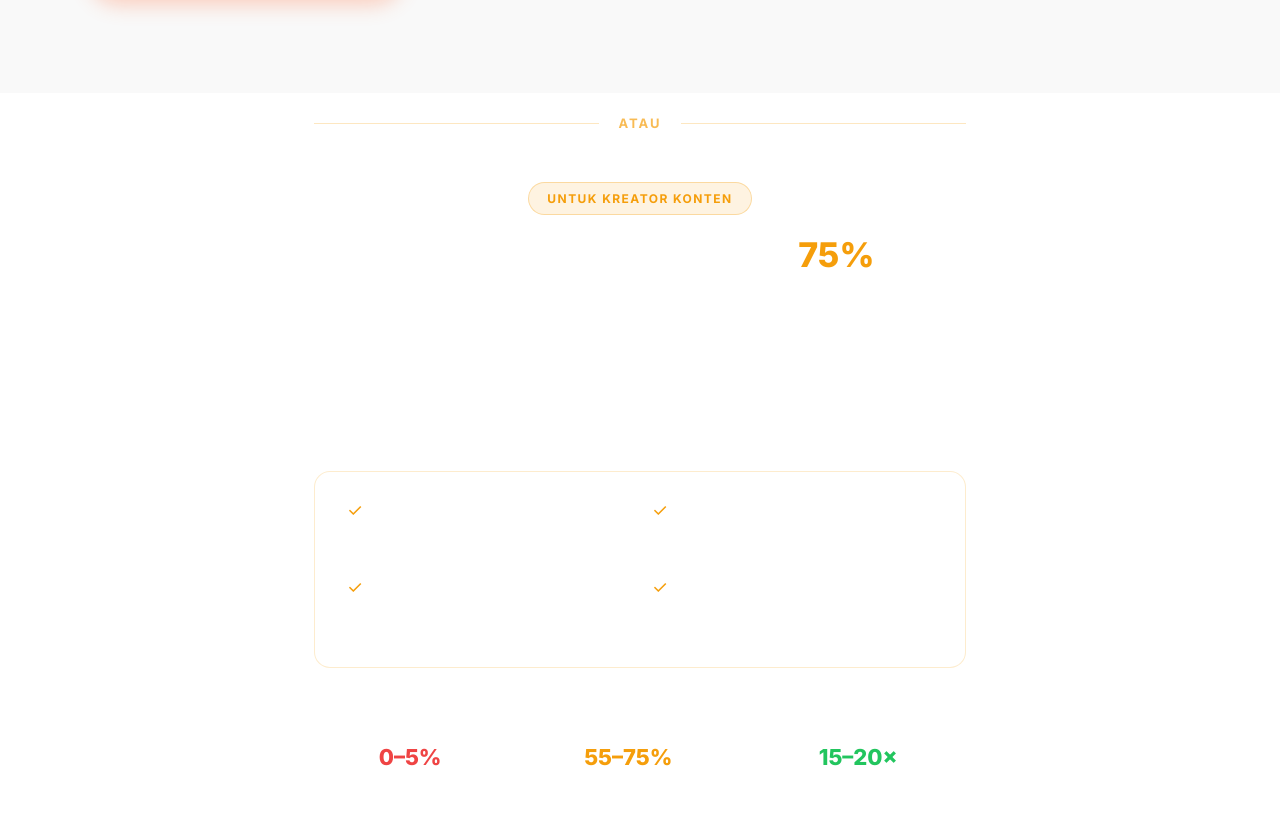
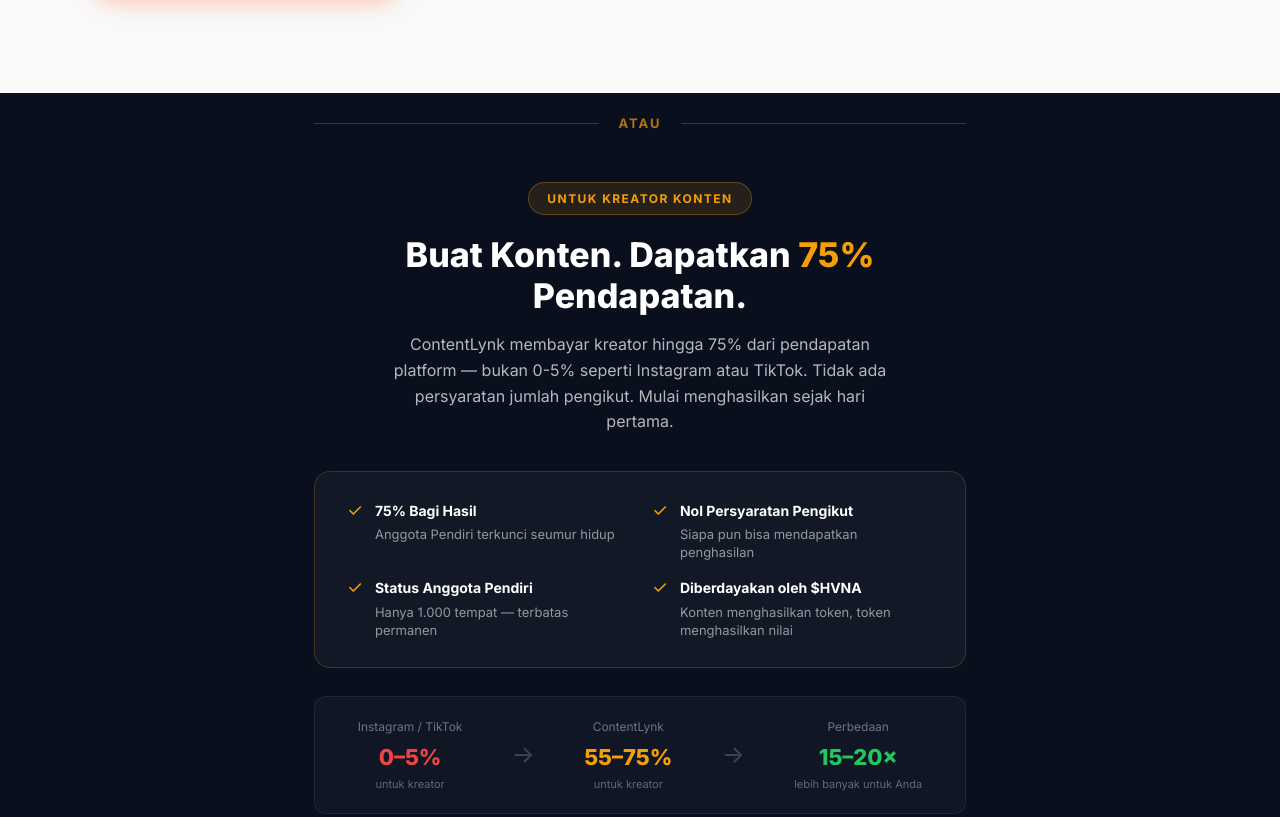
Before and after one commit to HavanaWeb3/hvna-presale-landing, a website: page id.html in a window 1280 px wide. Shown: the part 5673-6490 px from the top of the page. Drawn offline with Linux system fonts and the light colour scheme.

Commit message:
fix: add dark background wrapper to ContentLynk creator section

```diff
--- a/id.html
+++ b/id.html
@@ -428,6 +428,7 @@
         </div>
     </section>
 
+<div style="background: #0a0f1e; width: 100%;">
     <!-- ATAU (OR) DIVIDER -->
     <div style="
       display: flex;
@@ -616,6 +617,7 @@
       height: 1px;
       background: rgba(255,255,255,0.06);
     "></div>
+</div>
 
     <!-- Social Proof -->
     <section id="social-proof" class="social-proof-section">
```
